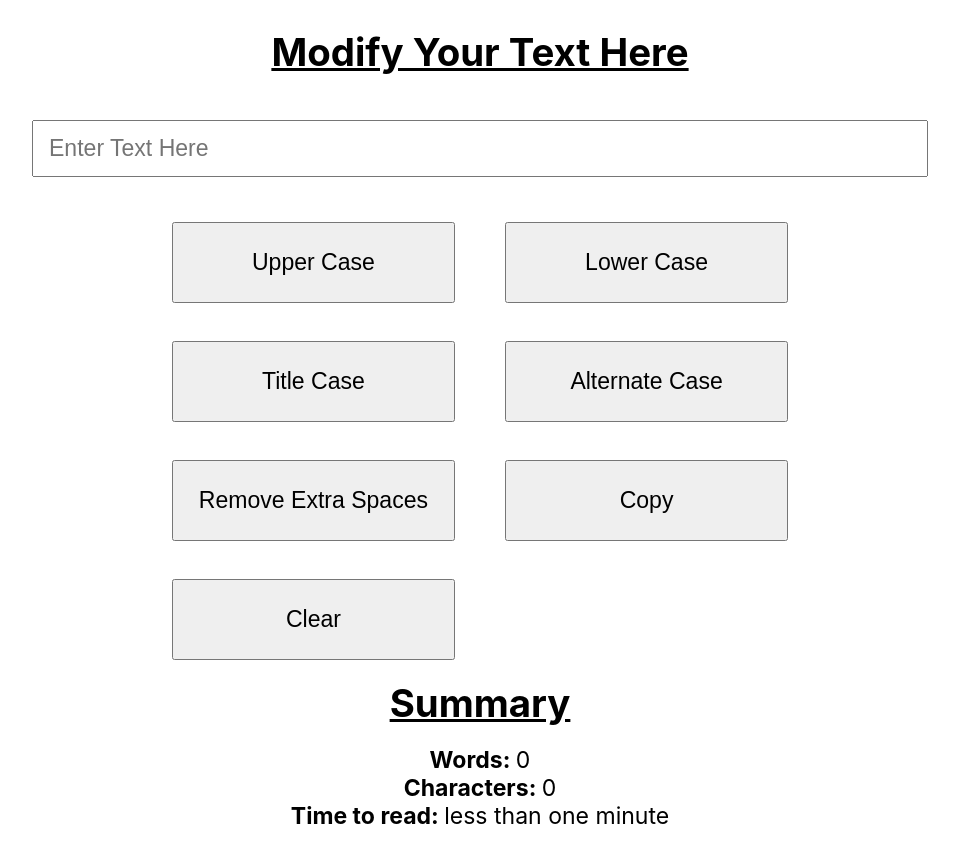
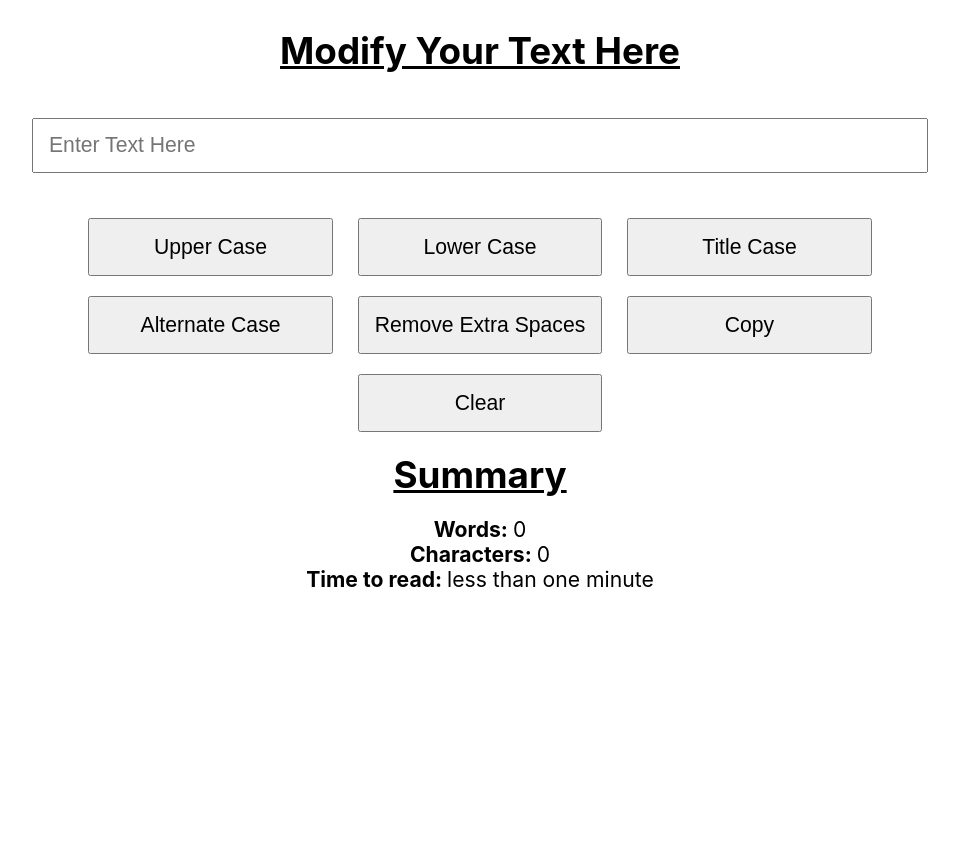
Before and after one commit to Abdul-Hannan12/text-processing, a React (Create React App) app: page / in a window 1280 px wide. Shown: the whole page, without its empty margins (160-1119 px from the left). After the commit the page ends 800 px from the top, so only its background shows below. Built offline with nearby package versions, Linux system fonts and the light colour scheme.

Commit message:
changed button order

```diff
--- a/src/components/TextForm.js
+++ b/src/components/TextForm.js
@@ -68,13 +68,13 @@ export default function TextForm(props){
 
             <div className="btns">
 
-            <button onClick={handleUpClick}>Upper Case</button>
-            <button onClick={handleLowClick}>Lower Case</button>
-            <button onClick={handleTitleClick}>Title Case</button>
-            <button onClick={handleAlternateClick}>Alternate Case</button>
-            <button onClick={handleExtraSpaceClick}>Remove Extra Spaces</button>
-            <button onClick={handleCopy}>Copy</button>
-            <button onClick={handleClearClick}>Clear</button>
+            <button className='btn btn1' onClick={handleUpClick}>Upper Case</button>
+            <button className='btn btn2' onClick={handleLowClick}>Lower Case</button>
+            <button className='btn btn3' onClick={handleTitleClick}>Title Case</button>
+            <button className='btn btn4' onClick={handleAlternateClick}>Alternate Case</button>
+            <button className='btn btn5' onClick={handleExtraSpaceClick}>Remove Extra Spaces</button>
+            <button className='btn btn6' onClick={handleCopy}>Copy</button>
+            <button className='btn btn7' onClick={handleClearClick}>Clear</button>
 
             </div>
 
--- a/src/styles/App.css
+++ b/src/styles/App.css
@@ -2,7 +2,7 @@
   margin: 0;
   padding: 0;
   box-sizing: border-box;
-  font-size: 1.2rem;
+  font-size: 1.15rem;
 }
 
 .container{
@@ -25,16 +25,24 @@
 
 .btns{
   display: grid;
-  grid-template-columns: repeat(2, 1fr);
-  grid-template-rows: repeat(2, 1fr);
-  grid-column-gap: 50px;
-  grid-row-gap: 38px;
+  grid-template-columns: repeat(3, 1fr);
+  grid-template-rows: repeat(3, 1fr);
+  grid-column-gap: 25px;
+  grid-row-gap: 20px;
 }
 
-button{
+.btn{
   cursor: pointer;
-  padding: 25px;
+  padding: 15px;
 }
+
+.btn1 { grid-area: 1 / 1 / 2 / 2; }
+.btn2 { grid-area: 1 / 2 / 2 / 3; }
+.btn3 { grid-area: 1 / 3 / 2 / 4; }
+.btn4 { grid-area: 2 / 1 / 3 / 2; }
+.btn5 { grid-area: 2 / 2 / 3 / 3; }
+.btn6 { grid-area: 2 / 3 / 3 / 4; }
+.btn7 { grid-area: 3 / 2 / 4 / 3; }
 
 .my{
   margin-top: 20px;
```
